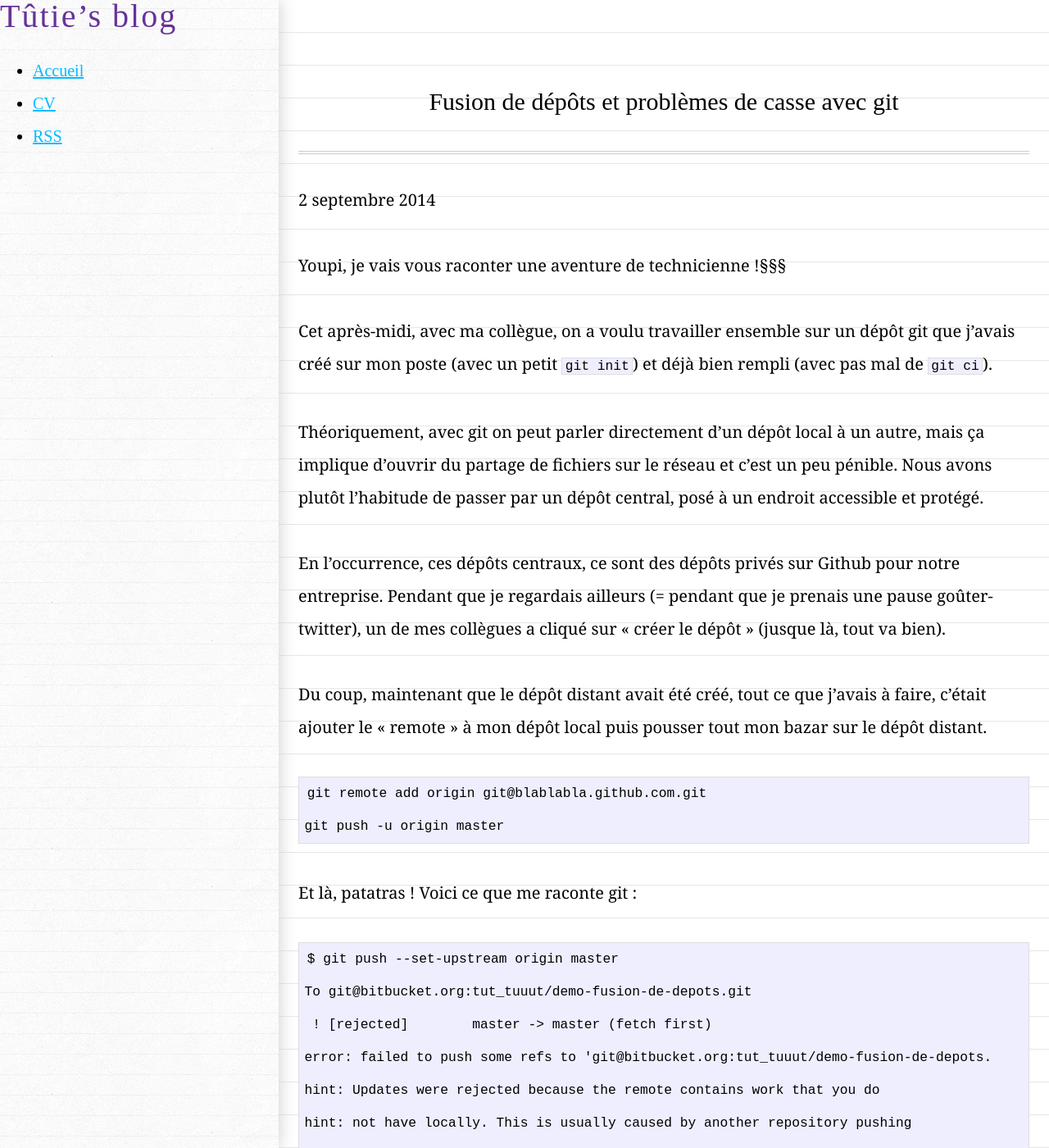
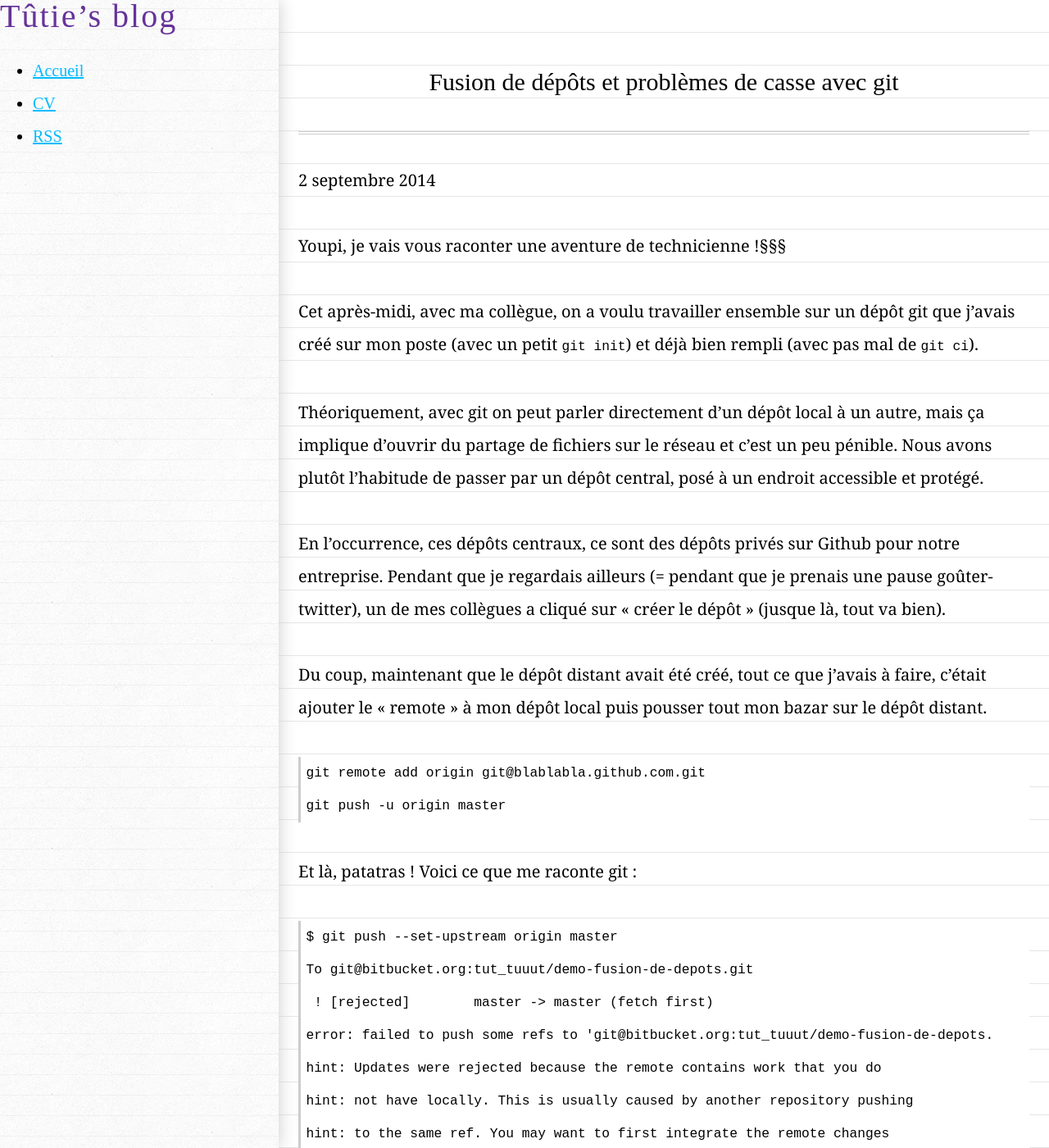
Before and after one commit to tut-tuuut/tut-tuuut.github.io, a Jekyll site: the page built from _posts/2014-09-02-fusion-de-depots-git.md, in a window 1280 px wide and 1400 px high. Shown: the whole window at 82% size. Built offline with Jekyll 4.4.1, drawn with Linux system fonts in a browser that asks for light colours; comment, search, counter and statistics services are not loaded.

Commit message:
Include tutie's grid in the whole CSS

```diff
--- a/css/main.scss
+++ b/css/main.scss
@@ -11,7 +11,15 @@ body {
 }
 
 h1 { margin-bottom: 1em; font-family: 'Delius', cursive; font-weight: normal;}
-p { margin: 1em 0; }
+h2 {
+  margin: 1.3333333em 0;
+}
+p {
+  margin: 2em 0;
+  code {
+    display: inline;
+  }
+}
 
 a         { color: #0bf; }
 a:visited { color: #639; }
@@ -51,11 +59,17 @@ a:hover   { color: #f06; }
 // global layout
 body {
   margin: 0;
+  background-image: none;
+  background-image: linear-gradient(transparent calc(100% - 1px), rgba(0, 0, 0, 0.2) 100%);
+  background-position: 0 0;
+  background-size: 3.07692308em 3.07692308em; // @TODO
+  margin: 0;
 }
 .site {
-  font-size: 165%;
+  font-size: 1.53846154em;
   text-align: left;
-  line-height: 1.5em;
+  line-height: 2em;
+  margin-top: 1em;
 }
 $sidebar_width: 17em;
 .sidebar {
@@ -71,7 +85,7 @@ $sidebar_width: 17em;
 }
 .content {
   margin-left: $sidebar_width;
-  padding: 1.2em;
+  padding: 1em 1.2em;
   > .wrap {
     max-width: 50em;
     margin: 0 auto;
@@ -117,8 +131,18 @@ footer {
   font-size: 80%;
   color: #666;
   border-top: 4px solid #eee;
-  margin-top: 2em;
   overflow: hidden;
+  margin-top: -4px;
+  position: relative;
+  line-height: 2.5em;
+
+  p {
+    margin: 1.25em 0;
+  }
+  article {
+    margin-bottom: 3em;
+  }
+
   .contact {
     float: left;
     margin-right: 3em;
@@ -126,6 +150,7 @@ footer {
       color: #8085C1;
     }
   }
+
   .rss {
     margin-top: 1.1em;
     margin-right: -.2em;
@@ -144,29 +169,22 @@ footer {
 
 /* standard */
 .post {
+  img {
+      height: 560px;
+      width: auto;
+      display: block;
+    }
   pre {
-    border: 1px solid #ddd;
-    background-color: #eef;
+    border-left: 3px solid #ccc;
     padding: 0 .4em;
-    code {
-      border: none;
-    }
+    margin: 2em 0;
   }
   pre.terminal {
-    border: 1px solid #000;
     background-color: #333;
     color: #FFF;
-    code {
-      background-color: #333;
-    }
   }
   ul, ol {
     margin-left: 1.35em;
-  }
-  code {
-    border: 1px solid #ddd;
-    background-color: #eef;
-    padding: 0 .2em;
   }
   img {
     max-width: 100%;
@@ -182,10 +200,13 @@ footer {
 }
 header h1 {
   border-bottom: 4px double #ccc;
-  margin: 0 0 1em;
-  padding: .5em;
+  margin: -4px 0 1.333333em;
   text-align: center;
+  position: relative;
+  top: 4px;
+  padding: 1.33333em;
 }
+
 .cat {
   display: inline-block;
   background: #eee;
@@ -204,10 +225,14 @@ header h1 {
   text-decoration: none;
 }
 .prevnext {
+  border-bottom: 1px solid #ccc;
+  border-top: 1px solid #ccc;
   display: flex;
+  margin-top: -2px;
   padding: .5em 0;
-  border-top: 1px solid #ccc;
-  border-bottom: 1px solid #ccc;
+  position: relative;
+  top: 1px;
+
   .before, .after {
     padding: .5em;
     flex: 1 0;
@@ -251,63 +276,11 @@ blockquote {
 
 // ----- tûtie's grid
 
-body
-  {
-    background-image: none;
-    background-image: linear-gradient(transparent calc(100% - 1px), rgba(0, 0, 0, 0.2) 100%);
-    background-position: 0 0;
-    background-size: 3.07692308em 3.07692308em;
-    margin: 0;
-  }
-  .site
-  {
-    font-size: 1.53846154em;
-    line-height: 2em;
-    margin-top: 2em;
-  }
-  header h1
-  {
-    margin-top: -4px;
-    position: relative;
-    top: 4px;
-    padding: 1.33333em;
-    margin-bottom: 1.33333em;
-  }
-  p
-  {
-    margin: 2em 0;
-  }
-  .post img
-  {
-    height: 560px;
-    width: auto;
-    display: block;
-  }
-  h2
-  {
-    margin: 1.3333333em 0;
-  }
-  .prevnext
-  {
-    margin-top: -2px;
-    position: relative;
-    top: 1px;
-  }
-  footer
-  {
-    margin-top: -4px;
-    position: relative;
-    line-height: 2.5em;
-  }
-  footer p
-  {
-    margin: 1.25em 0;
-  }
-  article
-  {
-    margin-bottom: 3em;
-  }
-  #disqus_thread
-  {
-    height: 32em;
-  }
+footer {
+
+}
+
+#disqus_thread
+{
+  height: 32em;
+}
```
